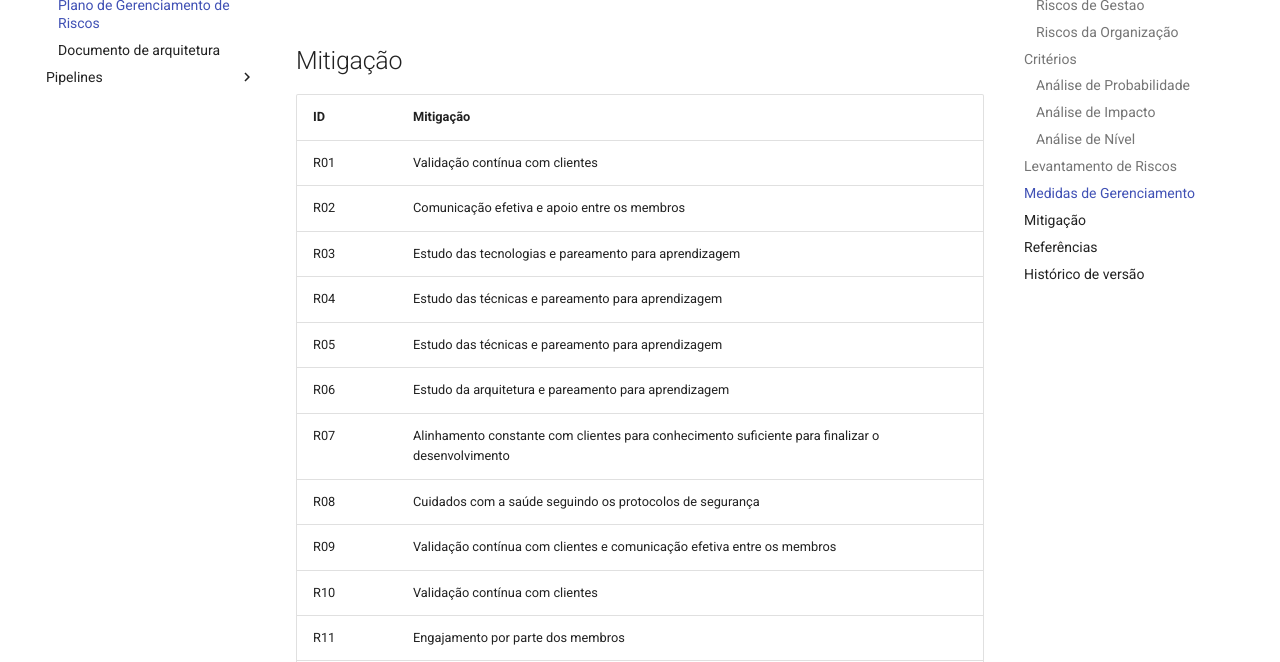
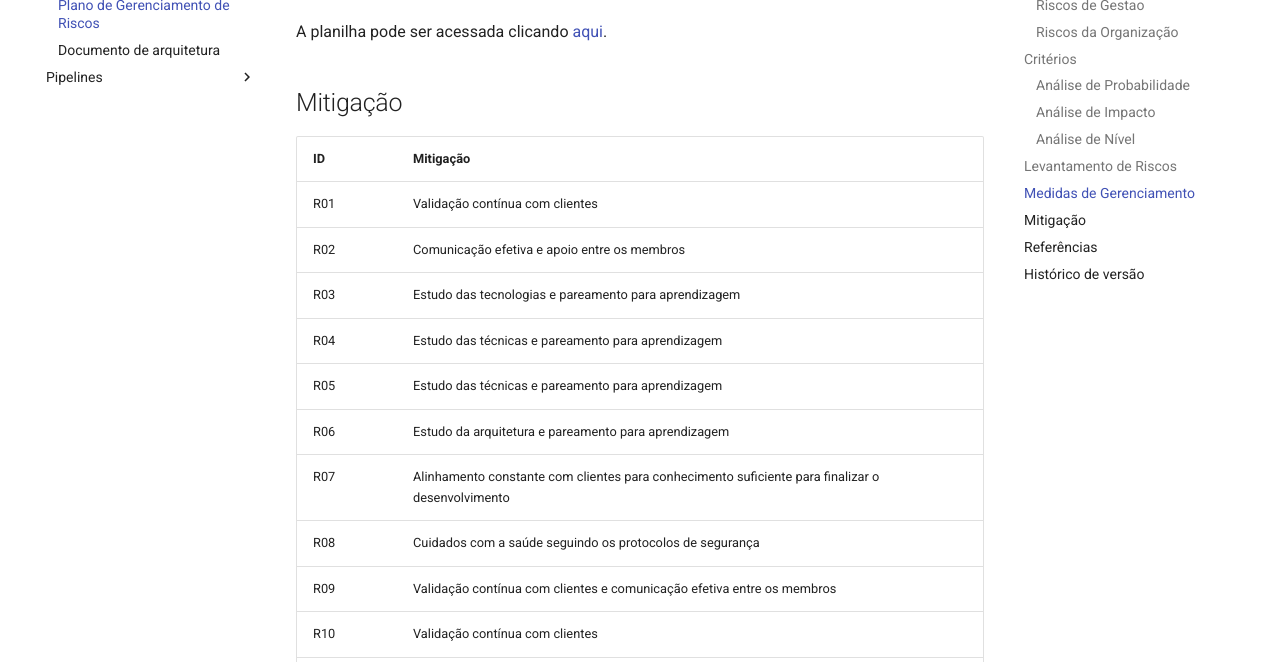
Before and after one commit to fga-eps-mds/2021-2-Cartografia-social-Doc, an MkDocs documentation site: the page built from docs/riscos.md, in a window 1280 px wide and 900 px high, scrolled down 5647 px, cut to the strip 238-900 px from the top of the window. Built offline with MkDocs 1.6.1 and Material for MkDocs 9.7.7, drawn with Linux system fonts in a browser that asks for light colours; comment, search, counter and statistics services are not loaded.

Commit message:
[#109] - Inclusão do link pra acessar planilha

```diff
--- a/docs/riscos.md
+++ b/docs/riscos.md
@@ -113,6 +113,8 @@ Resultado da Composição do impacto do risco com a probabilidade da sua ocorrê
 
 </div>
 
+A planilha pode ser acessada clicando <a href="https://docs.google.com/spreadsheets/d/1XsEnX_2H0B3NNs1WuybEQ-0J8oTmQG4SPnW8Sv1Ev1Y/edit?usp=sharing)" target="_blank">aqui</a>.
+
 ## Mitigação
 
 | ID | Mitigação |
```
